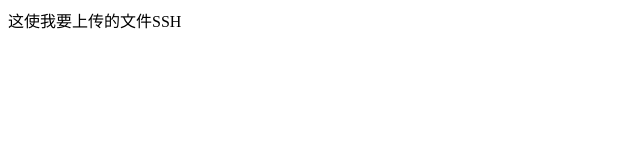
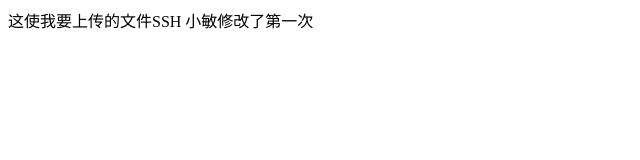
Before and after one commit to happinessSunny/myssh, a plain HTML site: page index.html in a window 1280 px wide. Shown: the whole page, without its empty margins (0-640 px from the left). Drawn offline with Linux system fonts and the light colour scheme.

Commit message:
这是小米的第一次修改

```diff
--- a/index.html
+++ b/index.html
@@ -7,6 +7,7 @@
 <body>
 <div>
     这使我要上传的文件SSH
+    小敏修改了第一次
 </div>
 </body>
 </html>
```
